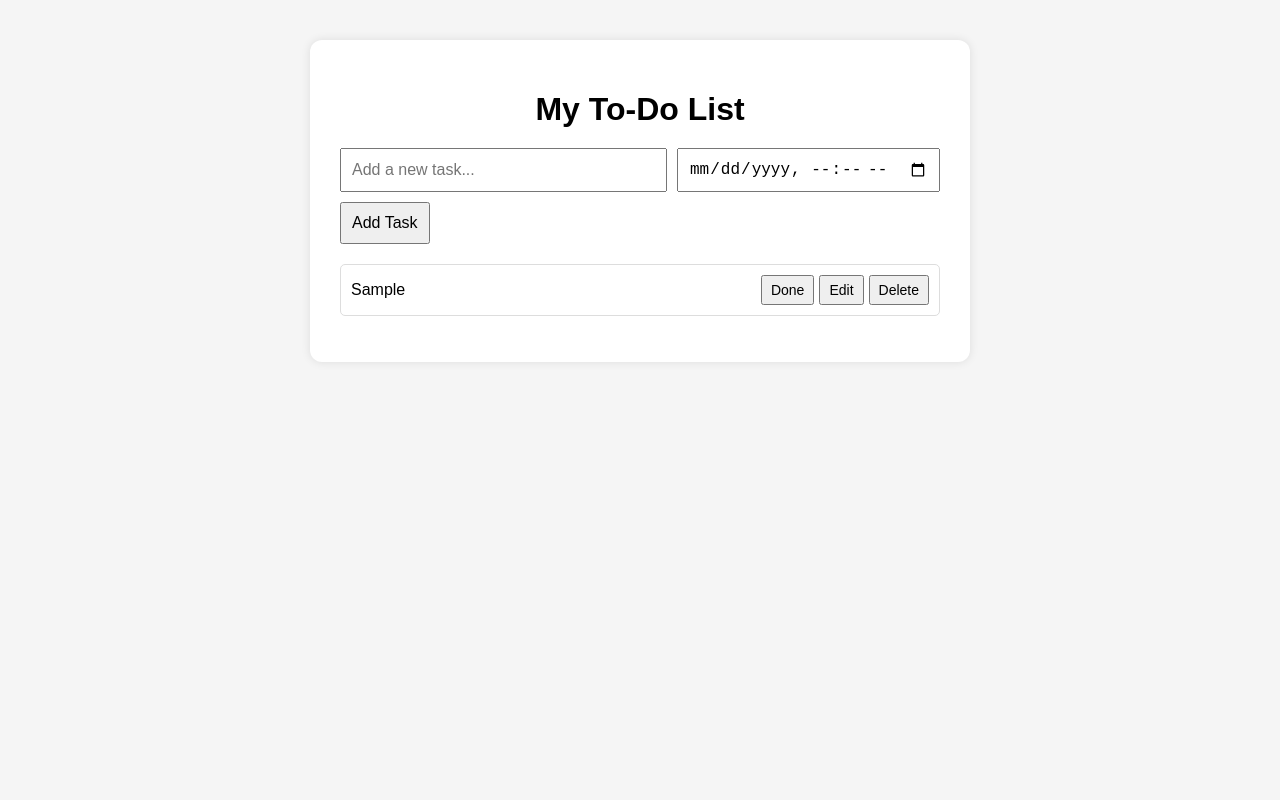
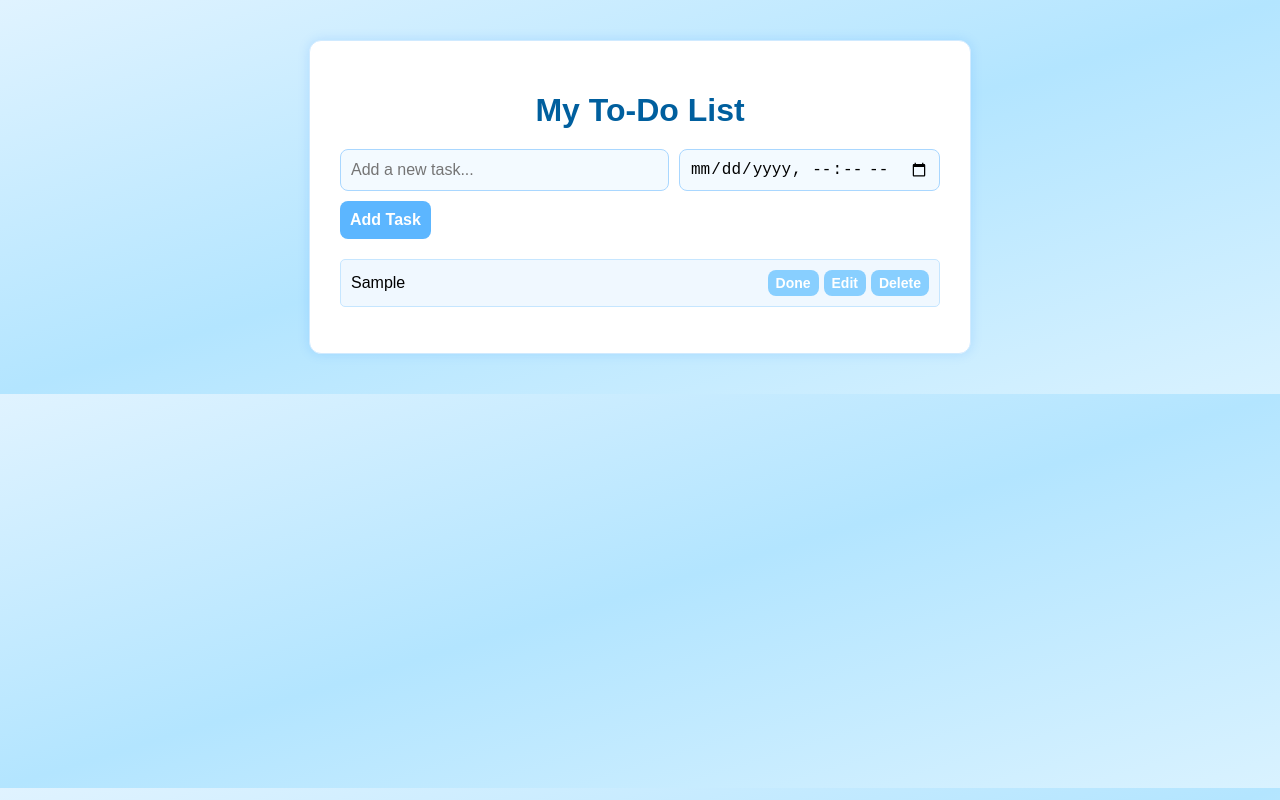
Before and after one commit to Way829/SCT_WD_4, a plain HTML site: page index.html in a window 1280 px wide. Both pictures are taken after typing "Sample" into the empty fields and a click on the button "Add Task". Drawn offline with Linux system fonts and the light colour scheme.

Commit message:
Update style.css

```diff
--- a/style.css
+++ b/style.css
@@ -1,6 +1,6 @@
 body {
   font-family: Arial, sans-serif;
-  background: #f5f5f5;
+  background: linear-gradient(to bottom right, #e0f3ff, #b3e5ff, #d9f2ff);
   margin: 0;
   padding: 0;
 }
@@ -11,12 +11,14 @@ body {
   background: white;
   padding: 30px;
   border-radius: 12px;
-  box-shadow: 0 0 10px rgba(0,0,0,0.1);
+  box-shadow: 0 0 12px rgba(0, 123, 255, 0.15);
+  border: 1px solid #d0eaff;
 }
 
 h1 {
   text-align: center;
   margin-bottom: 20px;
+  color: #005f9e;
 }
 
 #task-form {
@@ -29,6 +31,12 @@ h1 {
 #task-form input, button {
   padding: 10px;
   font-size: 16px;
+  border: 1px solid #a9d7ff;
+  border-radius: 8px;
+}
+
+#task-input, #due-input {
+  background: #f3faff;
 }
 
 #task-input {
@@ -37,6 +45,19 @@ h1 {
 
 #due-input {
   flex: 1.2;
+}
+
+button {
+  background: #5cb6ff;
+  border: none;
+  color: white;
+  cursor: pointer;
+  transition: 0.2s;
+  font-weight: bold;
+}
+
+button:hover {
+  background: #2fa1ff;
 }
 
 #task-list {
@@ -49,18 +70,24 @@ h1 {
   align-items: center;
   justify-content: space-between;
   padding: 10px;
-  border: 1px solid #ddd;
+  background: #f0f8ff;
+  border: 1px solid #c6e6ff;
   margin-bottom: 10px;
   border-radius: 5px;
 }
 
 .task-item.completed span {
   text-decoration: line-through;
-  color: #777;
+  color: #6b8ba4;
 }
 
 .task-actions button {
   margin-left: 5px;
   padding: 5px 8px;
   font-size: 14px;
+  background: #88cfff;
 }
+
+.task-actions button:hover {
+  background: #51b8ff;
+}
```
